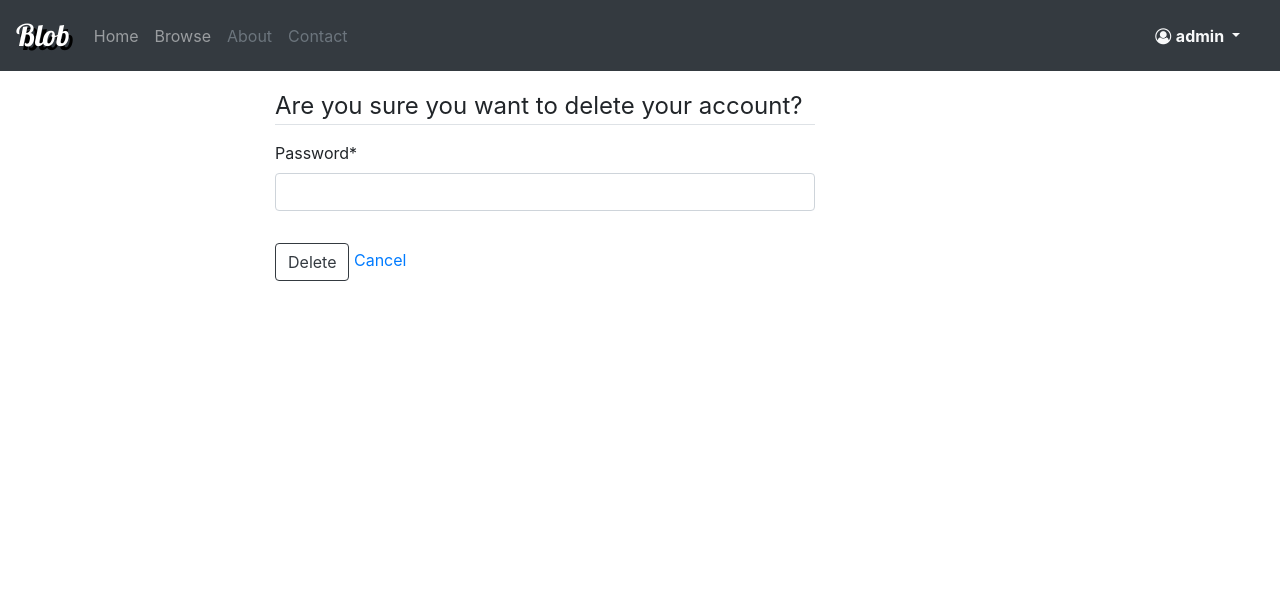
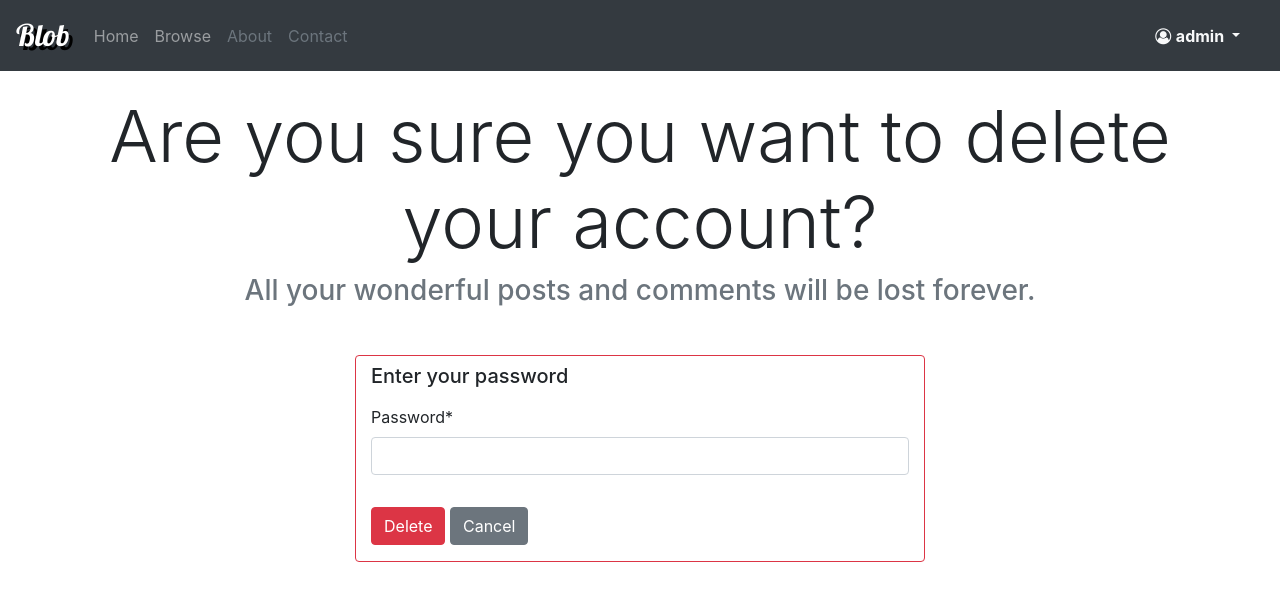
Before and after one commit to snap22/Blog, a Django app: page /account/profile/delete/ in a window 1280 px wide. Shown: the top 601 px of the page. Run offline with Django 3.2, Linux system fonts and the light colour scheme; a user stored in the database is signed in; some libraries are stand-ins or nearby versions.

Commit message:
updated account delete template

```diff
--- a/project/account/templates/account/account_delete.html
+++ b/project/account/templates/account/account_delete.html
@@ -1,22 +1,41 @@
 {% extends "blog/basic.html" %}
 {% load crispy_forms_tags %}
-{% block content %}
+{% block content_big %}
     <div class="content-section">
-        <form method="post">
+
+            <div class="mt-1 text-center">
+                <h1 class="display-3">
+                    Are you sure you want to delete your account?
+                </h1>
+                <p class="h3 text-muted">
+                    All your wonderful posts and comments will be lost forever.
+                </p>
+            </div>
+            <div class="row mt-5">
+                <div class="col-md-3">
+
+                </div>
+                <div class="col-md-6 rounded border border-danger">
+                    <form method="post" >
                         <!-- Token for django forms -->
+                        <fieldset class="form-group mt-2">
+                            <span class="h5"> Enter your password </span>
+                        </fieldset>
                         {% csrf_token %}
                         <fieldset class="form-group">
-                <legend class="border-bottom mb-3"> Are you sure you want to delete your account? </legend>
                             {{ form|crispy }}
                         </fieldset>
 
-            <!-- Submit button  -->
                         <div class="form-group mt-3">
-                <button class="btn btn-outline-dark" type="submit">Delete</button>
-                <a href="#">Cancel</a>
+
+                            <button class="btn btn-danger" type="submit">Delete</button>
+                            <a href="{% url 'account-profile' %}" class="btn btn-secondary">Cancel</a>
                         </div>
                     </form>
+                </div>
+            </div>
+
 
 
     </div>
-{% endblock content %}
+{% endblock content_big %}
```
Lines whose indentation alone changed are shown as unchanged.
